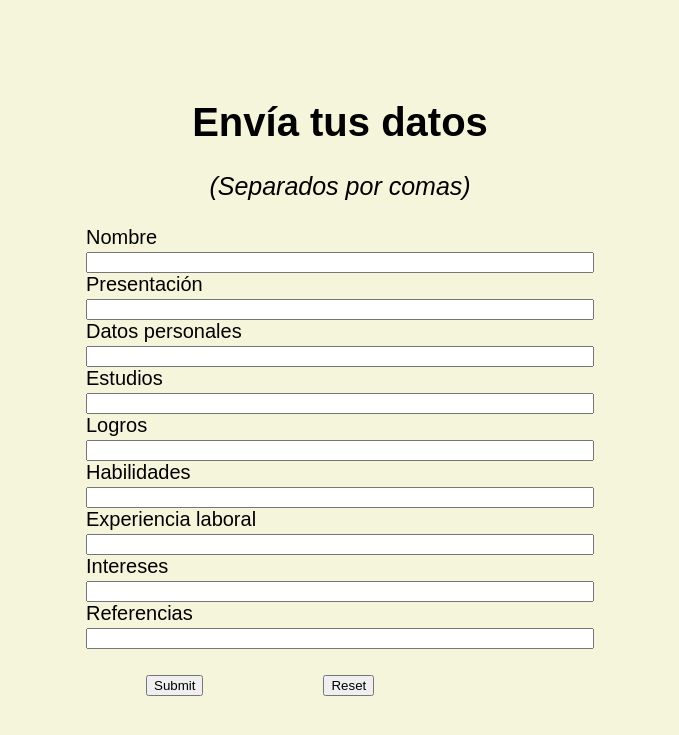
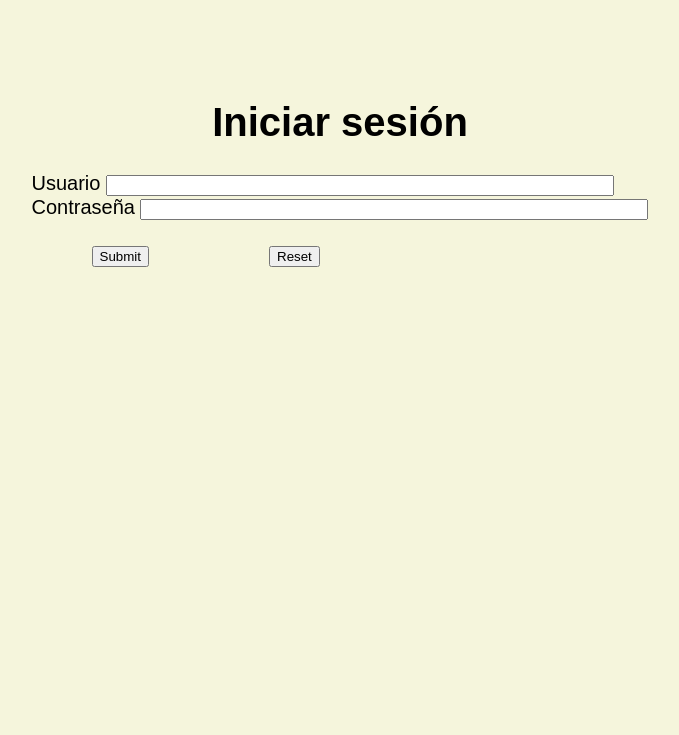
Before and after one commit to joaquin30/cv-web, a Flask app: page / in a window 1280 px wide. Shown: the top 735 px of the page, without its empty margins (300-979 px from the left). Run offline with Flask 2, Linux system fonts and the light colour scheme.

Commit message:
agregando login

```diff
--- a/app.py
+++ b/app.py
@@ -1,28 +1,37 @@
-from flask import Flask, render_template, request
-from genform import genform
+from flask import Flask, render_template, request, flash, redirect
 
 app = Flask(__name__, template_folder='templates')
 
-def strip(s):
-    return s.strip()
-
 @app.route('/')
 def index():
-    return render_template('index.html')#, form=genform('form.txt'))
+    return render_template('login.html')
 
-@app.route('/cv', methods=['GET', 'POST'])
+@app.route('/form', methods=['post'])
+def form():
+    req = request.form
+    if req['user'] == 'root' and req['pass'] == '123':
+        return render_template('form.html')
+    else:
+        #flash('Usuario o contraseña incorrecta')
+        return redirect('/')
+
+
+def splitByComma(s):
+    return list(map(lambda x: x.strip(), s.split(',')))
+
+@app.route('/cv', methods=['post'])
 def cv():
     req = request.form
     return render_template('cv.html',
-        nombre=req['nombre'],
-        presentacion=req['presentación'],
-        datos=list(map(strip, req['datos personales'].split(','))),
-        estudios=list(map(strip, req['estudios'].split(','))),
-        logros=list(map(strip, req['logros'].split(','))),
-        habilidades=list(map(strip, req['habilidades'].split(','))),
-        experiencia=list(map(strip, req['experiencia laboral'].split(','))),
-        intereses=list(map(strip, req['intereses'].split(','))),
-        referencias=list(map(strip, req['referencias'].split(',')))
+        nombre = req['nombre'],
+        presentacion = req['presentación'],
+        datos = splitByComma(req['datos personales']),
+        estudios = splitByComma(req['estudios']),
+        logros = splitByComma(req['logros']),
+        habilidades = splitByComma(req['habilidades']),
+        experiencia = splitByComma(req['experiencia laboral']),
+        intereses = splitByComma(req['intereses']),
+        referencias = splitByComma(req['referencias'])
     )
 
 if __name__ == '__main__':
--- /dev/null
+++ b/style.css
@@ -0,0 +1,67 @@
+html {
+  background:  beige;
+  font-family: sans-serif;
+  font-size: 1.25rem;
+}
+
+body {
+  width: 100%;
+  max-width: 40rem;
+  margin: 5rem auto;
+}
+
+p {
+  width: 100%;
+  max-width: 30rem;
+  text-align: center;
+  margin: auto;
+}
+
+.form-input {
+  width: 25rem;
+}
+
+.form-button {
+  margin: 0 3rem
+}
+
+.center-div {
+  display: flex;
+  justify-content: center;
+}
+
+.center-txt {
+  text-align: center;
+}
+
+h1 {
+  font-size: 2em;
+}
+
+h2 {
+  font-size: 1.5em;
+}
+
+h3 {
+  font-size: 1.25em;
+  font-weight: normal;
+  font-style: italic;
+}
+
+li {
+  font-size: 1em;
+}
+
+hr {
+  margin-top: 40px;
+  margin-bottom: 40px;
+}
+
+strong {
+  font-size: 1.1em;
+  margin-right: 25px;
+}
+
+a {
+  color: black;
+}
--- a/templates/index.html
+++ /dev/null
@@ -1,80 +0,0 @@
-<!DOCTYPE html>
-<html lang="es">
-<head>
-  <meta charset="UTF-8">
-  <meta http-equiv="X-UA-Compatible" content="IE=edge">
-  <meta name="viewport" content="width=device-width, initial-scale=1.0">
-  <title>Currículo</title>
-  <style>
-    html {
-      background:  beige;
-      font-family: sans-serif;
-      font-size: 1.25rem;
-    }
-
-    body {
-      width: 100%;
-      max-width: 40rem;
-      margin: 5rem auto;
-    }
-
-    .form-input {
-      width: 25rem;
-    }
-
-    .form-button {
-      margin: 0 3rem
-    }
-
-    .center {
-      display: flex;
-      justify-content: center;
-    }
-
-    .center-text {
-      text-align: center;
-    }
-
-    h1 {
-      font-size: 2em;
-    }
-
-    h2 {
-      font-size: 1.5em;
-    }
-
-    h3 {
-      font-size: 1.25em;
-      font-weight: normal;
-      font-style: italic;
-    }
-  </style>
-</head>
-<body>
-  <h1 class="center-text">Envía tus datos</h1>
-  <h3 class="center-text">(Separados por comas)</h3>
-  <div class="center">
-    <form action="/cv" method="POST">
-      <label for="nombre" class="form-label">Nombre</label><br>
-      <input type="text" id="nombre" name="nombre" class="form-input"><br>
-      <label for="presentación" class="form-label">Presentación</label><br>
-      <input type="text" id="presentación" name="presentación" class="form-input"><br>
-      <label for="datos personales" class="form-label">Datos personales</label><br>
-      <input type="text" id="datos personales" name="datos personales" class="form-input"><br>
-      <label for="estudios" class="form-label">Estudios</label><br>
-      <input type="text" id="estudios" name="estudios" class="form-input"><br>
-      <label for="logros" class="form-label">Logros</label><br>
-      <input type="text" id="logros" name="logros" class="form-input"><br>
-      <label for="habilidades" class="form-label">Habilidades</label><br>
-      <input type="text" id="habilidades" name="habilidades" class="form-input"><br>
-      <label for="experiencia laboral" class="form-label">Experiencia laboral</label><br>
-      <input type="text" id="experiencia laboral" name="experiencia laboral" class="form-input"><br>
-      <label for="intereses" class="form-label">Intereses</label><br>
-      <input type="text" id="intereses" name="intereses" class="form-input"><br>
-      <label for="referencias" class="form-label">Referencias</label><br>
-      <input type="text" id="referencias" name="referencias" class="form-input"><br>
-      <br><input type="submit" class="form-button"><input type="reset" class="form-button">
-    </form>
-  </div>
-</body>
-</html>
--- /dev/null
+++ b/templates/login.html
@@ -0,0 +1,29 @@
+<!doctype html>
+<html lang="es">
+<head>
+  <meta charset="UTF-8">
+  <meta http-equiv="X-UA-Compatible" content="IE=edge">
+  <meta name="viewport" content="width=device-width, initial-scale=1.0">
+  <title>Login</title>
+  <link rel="stylesheet" href="style.css">
+</head>
+<body>
+  <h1 class="center-txt">Iniciar sesión</h1>
+  <div class="center-div">
+    <form action="/form" method="post">
+    <label for="user">Usuario</label>
+    <input type="text" id="user" name="user" class="form-input"><br>
+    <label for="pass">Contraseña</label>
+    <input type="password" id="pass" name="pass" class="form-input"><br>
+    <br><input type="submit" class="form-button"><input type="reset" class="form-button">
+    </form>
+    {% with messages = get_flashed_messages() %}
+      {% if messages %}
+        {% for message in messages %}
+          {{ message }}
+        {% endfor %}
+      {% endif %}
+    {% endwith %}
+  </div>
+</body>
+</html>
```
Also changed, not shown: templates/cv.html (+4 -59 lines), templates/form.html (added, +37 -0 lines).
